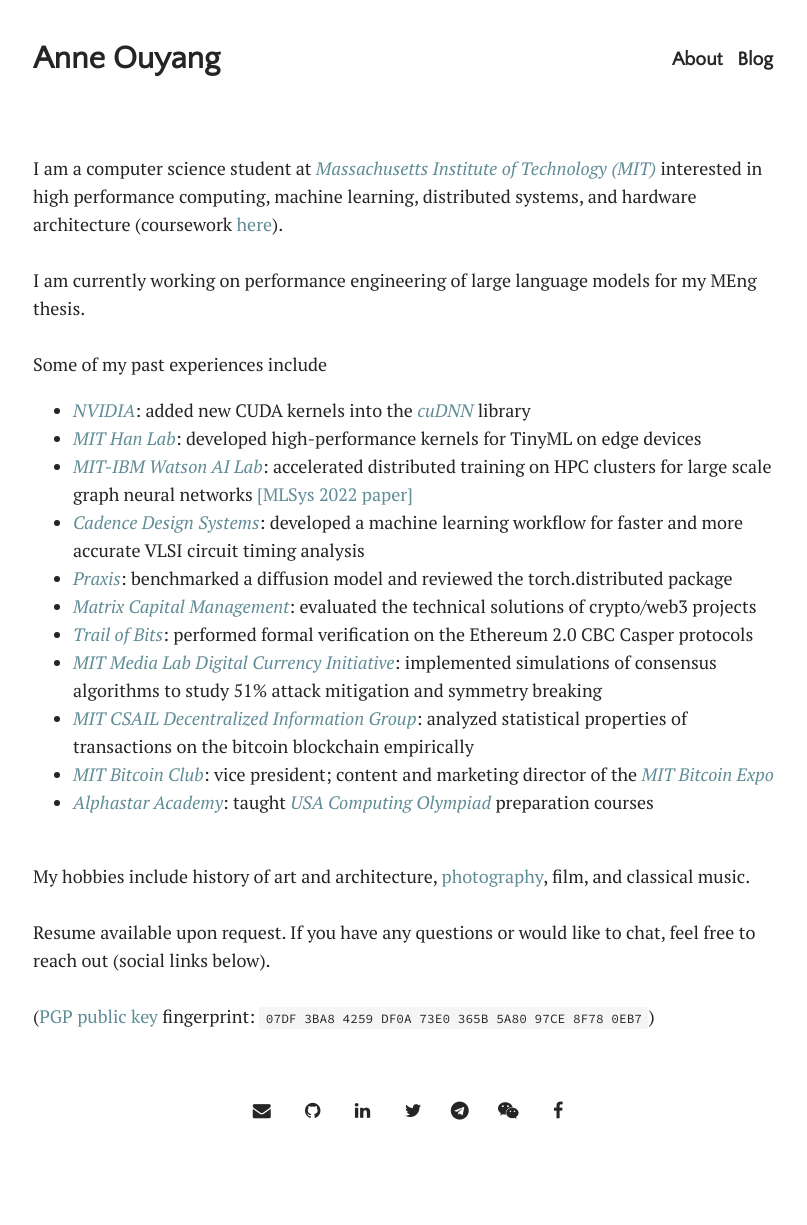
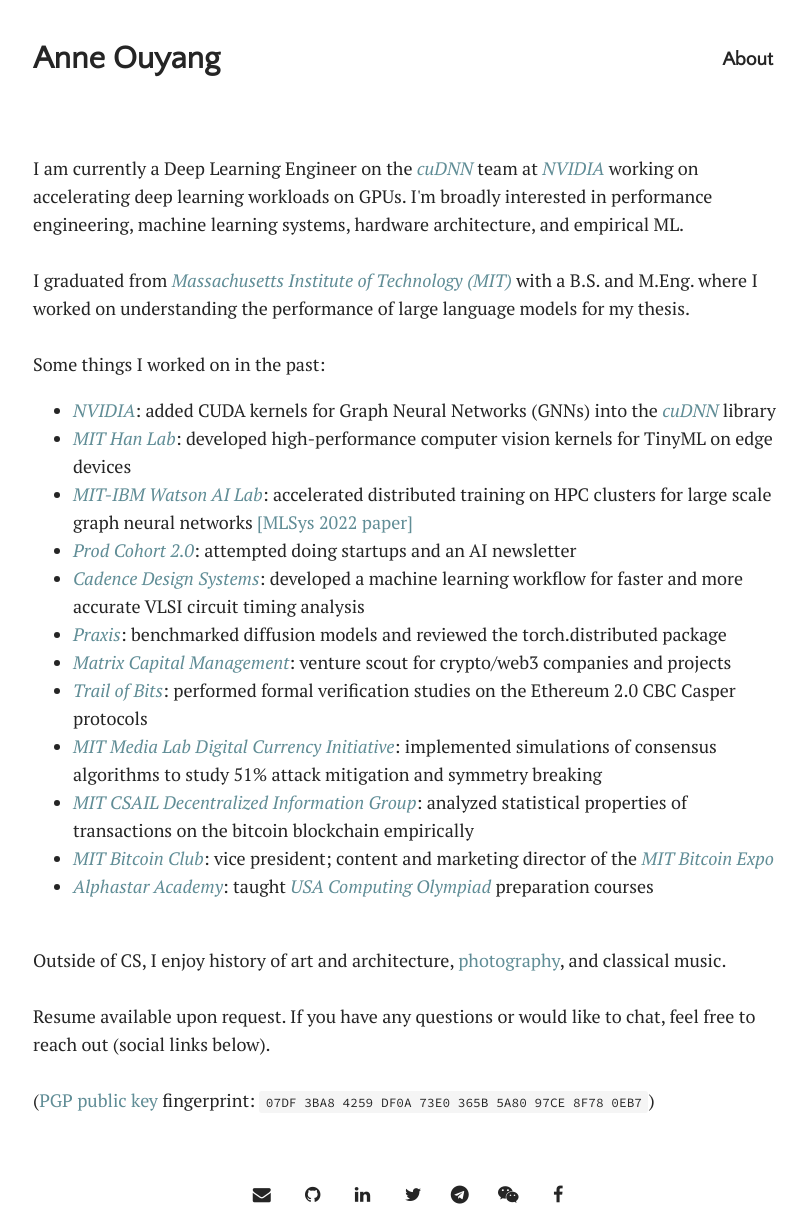
Before and after one commit to anneouyang/anneouyang.github.io, a Jekyll site: the page built from index.html, in a window 1280 px wide. Shown: the whole page, without its empty margins (232-1039 px from the left). Built offline with Jekyll 4.4.1, drawn with Linux system fonts in a browser that asks for light colours; some web fonts are replaced; the list of posts is cut into pages by our own code; before the commit the page ends 1141 px from its top, so only the background shows below that.

Commit message:
Update page

```diff
--- a/_data/settings.yml
+++ b/_data/settings.yml
@@ -8,7 +8,7 @@ google-ID: ''
 
 menu:
 - {name: 'About', path: '.', url: ''}
-- {name: 'Blog', path: '.', url: 'blog'}
+# - {name: 'Blog', path: '.', url: 'blog'}
 # - {name: 'Gallery', path: '.', url: 'gallery'}
 
 # Available social icons are powered by Font Awesome, so you can use any icon that they offer
--- a/_layouts/home.html
+++ b/_layouts/home.html
@@ -6,30 +6,28 @@ title: Home
 <!-- <img src="{{ site.github.url }}/assets/img/me2.jpg" class="pfp" align="right"> -->
 <!-- <a href="" target="_blank" class="orgs"> -->
 
-I am a computer science student at <a href="https://web.mit.edu/" target="_blank" class="orgs">Massachusetts Institute of Technology (MIT)</a> interested in high performance computing, machine learning, distributed systems, and hardware architecture (coursework <a href="{{ site.github.url }}/coursework">here</a>). <br><br>
+I am currently a Deep Learning Engineer on the <a href="https://developer.nvidia.com/cudnn" target="_blank" class="orgs">cuDNN</a> team at <a href="https://www.nvidia.com/en-us/" target="_blank" class="orgs">NVIDIA</a> working on accelerating deep learning workloads on GPUs. I'm broadly interested in performance engineering, machine learning systems, hardware architecture, and empirical ML. <br><br>
 
-I am currently working on performance engineering of large language models for my MEng thesis. <br><br>
+I graduated from <a href="https://web.mit.edu/" target="_blank" class="orgs">Massachusetts Institute of Technology (MIT)</a> with a B.S. and M.Eng. where I worked on understanding the performance of large language models for my thesis. <br><br>
 
-
-Some of my past experiences include
+Some things I worked on in the past:
 <ul>
-  <li> <a href="https://www.nvidia.com/en-us/" target="_blank" class="orgs">NVIDIA</a>: added new CUDA kernels into the <a href="https://developer.nvidia.com/cudnn" target="_blank" class="orgs">cuDNN</a> library</li>
-  <li> <a href="https://hanlab.mit.edu/" target="_blank" class="orgs">MIT Han Lab</a>: developed high-performance kernels for TinyML on edge devices</li>
+  <li> <a href="https://www.nvidia.com/en-us/" target="_blank" class="orgs">NVIDIA</a>: added CUDA kernels for Graph Neural Networks (GNNs) into the <a href="https://developer.nvidia.com/cudnn" target="_blank" class="orgs">cuDNN</a> library</li>
+  <li> <a href="https://hanlab.mit.edu/" target="_blank" class="orgs">MIT Han Lab</a>: developed high-performance computer vision kernels for TinyML on edge devices</li>
   <li> <a href="https://mitibmwatsonailab.mit.edu/" target="_blank" class="orgs">MIT-IBM Watson AI Lab</a>: accelerated distributed training on HPC clusters for large scale graph neural networks <a href="https://arxiv.org/abs/2110.08450" target="_blank">[MLSys 2022 paper]</a></li>
+  <li> <a href="https://www.prod.so/" target="_blank" class="orgs">Prod Cohort 2.0</a>: attempted doing startups and an AI newsletter</li>
   <li> <a href="https://www.cadence.com/" target="_blank" class="orgs">Cadence Design Systems</a>: developed a machine learning workflow for faster and more accurate VLSI circuit timing analysis</li>
-  <li> <a href="https://www.praxispioneering.com/" target="_blank" class="orgs">Praxis</a>: benchmarked a diffusion model and reviewed the torch.distributed package</li>
-  <li> <a href="https://www.linkedin.com/company/matrix-capital-management-llc/" target="_blank" class="orgs">Matrix Capital Management</a>: evaluated the technical solutions of crypto/web3 projects
-  <li> <a href="https://www.trailofbits.com/" target="_blank" class="orgs">Trail of Bits</a>: performed formal verification on the Ethereum 2.0 CBC Casper protocols </li>
+  <li> <a href="https://www.praxispioneering.com/" target="_blank" class="orgs">Praxis</a>: benchmarked diffusion models and reviewed the torch.distributed package</li>
+  <li> <a href="https://www.linkedin.com/company/matrix-capital-management-llc/" target="_blank" class="orgs">Matrix Capital Management</a>: venture scout for crypto/web3 companies and projects
+  <li> <a href="https://www.trailofbits.com/" target="_blank" class="orgs">Trail of Bits</a>: performed formal verification studies on the Ethereum 2.0 CBC Casper protocols </li>
   <li> <a href="https://dci.mit.edu/" class="orgs" target="_blank">MIT Media Lab Digital Currency Initiative</a>:  implemented simulations of consensus algorithms to study 51% attack mitigation and symmetry breaking </li>
   <li> <a href="http://dig.csail.mit.edu/studentinfo.html" target="_blank" class="orgs">MIT CSAIL Decentralized Information Group</a>: analyzed statistical properties of transactions on the bitcoin blockchain empirically</li>
   <li> <a href="https://bitcoin.mit.edu/" class="orgs" target="_blank">MIT Bitcoin Club</a>: vice president; content and marketing director of the <a href="https://mitbitcoinexpo.org/" target="_blank" class="orgs">MIT Bitcoin Expo</a></li>
   <li> <a href="https://alphastar.academy" target="_blank" class="orgs">Alphastar Academy</a>:  taught <a href="http://usaco.org/", target="_blank", class="orgs">USA Computing Olympiad</a> preparation courses</li>
 </ul> <br>
 
-My hobbies include history of art and architecture, <a href="https://vsco.co/anneouyang" target="_blank">photography</a>, film, and classical music. <br><br>
+Outside of CS, I enjoy history of art and architecture, <a href="https://vsco.co/anneouyang" target="_blank">photography</a>, and classical music. <br><br>
 
 Resume available upon request. If you have any questions or would like to chat, feel free to reach out (social links below). <br><br>
 
 (<a href="{{ site.github.url }}/publickey" target="_blank">PGP public key</a> fingerprint: <code>07DF 3BA8 4259 DF0A 73E0 365B 5A80 97CE 8F78 0EB7</code>)
-
-<!-- ETH public address: <code>0xC4Ee8f23D1032167bC63D2b7a5ec6f1c620726d3</code> -->
```
Also changed, not shown: classicalmusic.md (added, +8 -0 lines), coursework.md (+1 -0 lines).
